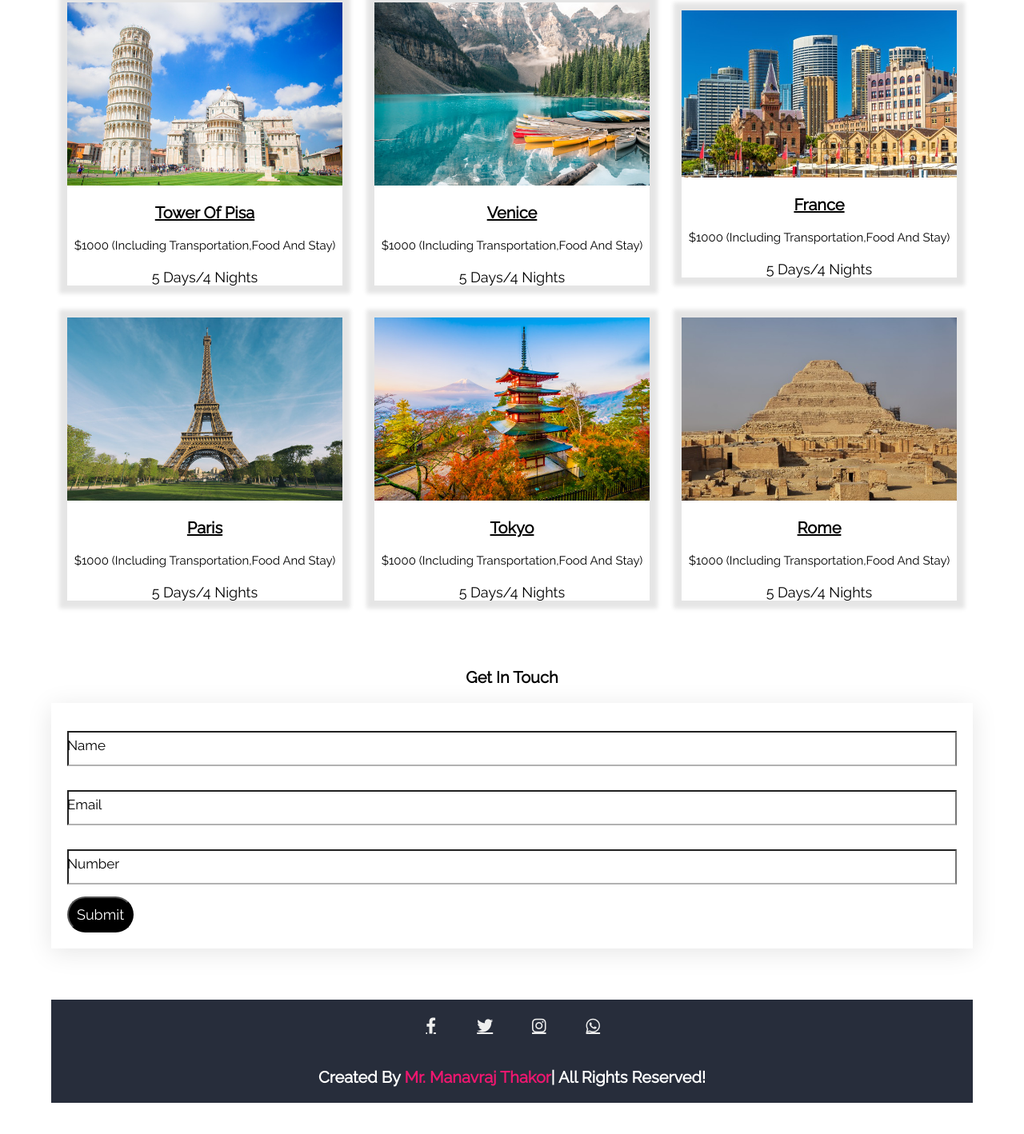
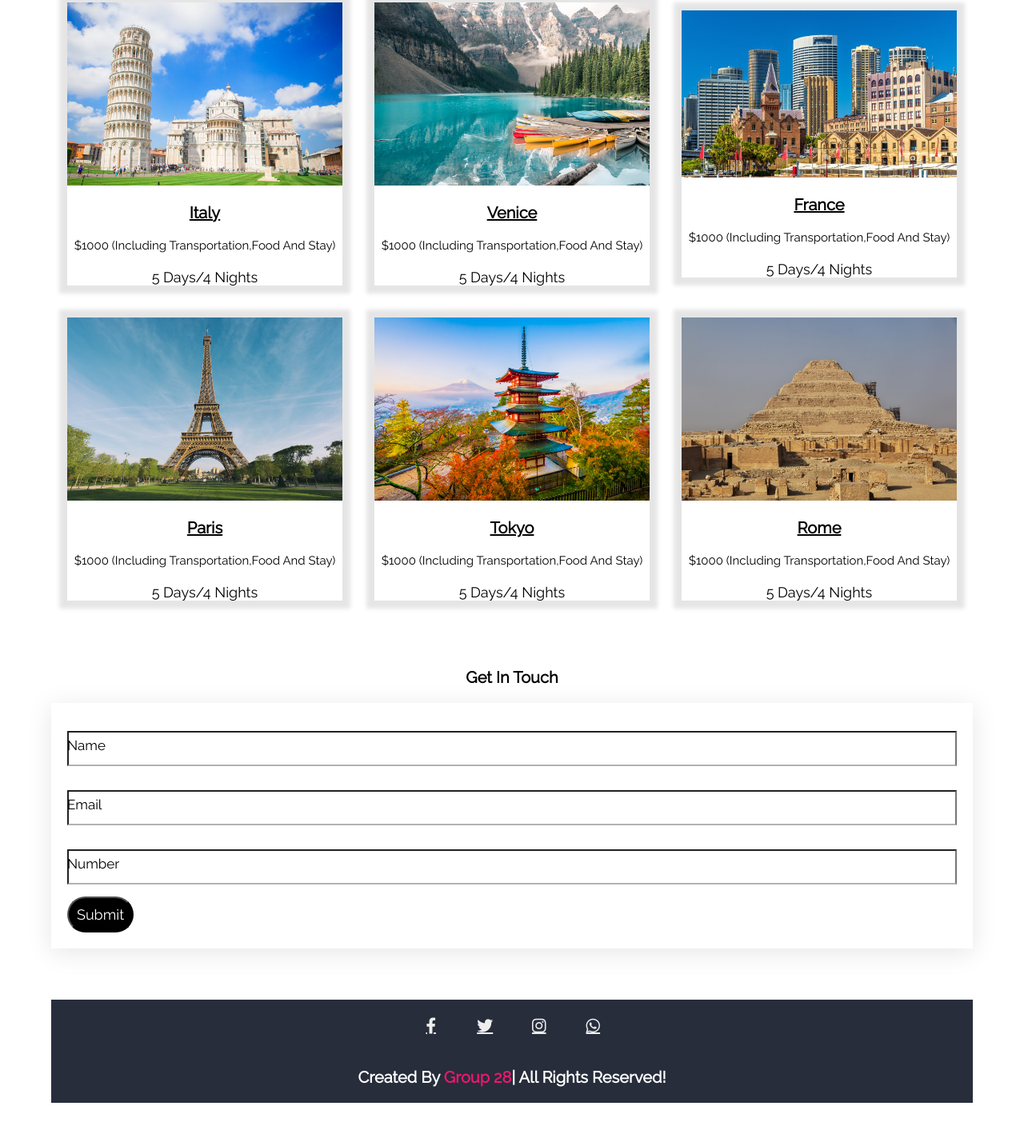
Before and after one commit to manav0117/travel_yatri, a plain HTML site: page index.html in a window 1280 px wide. Shown: the part 2581-3999 px from the top of the page at 80% size. Drawn offline with nearby package versions, Linux system fonts and the light colour scheme.

Commit message:
Add files via upload

```diff
--- a/index.html
+++ b/index.html
@@ -174,7 +174,7 @@
         <div class="box">
           <div class="content">
             <img src="g-5.jpg" alt="" />
-            <h3>Tower of pisa</h3>
+            <h3>Italy</h3>
             <div class="price">
               $1000 (including transportation,food and stay)
             </div>
@@ -278,7 +278,7 @@
         <a href="" class="fab fa-whatsapp"></a>
       </div>
       <h1 class="credits">
-        created by <span>Mr. Manavraj Thakor</span>| all rights reserved!
+        created by <span>Group 28</span>| all rights reserved!
       </h1>
     </section>
     <script src="script.js"></script>
```
